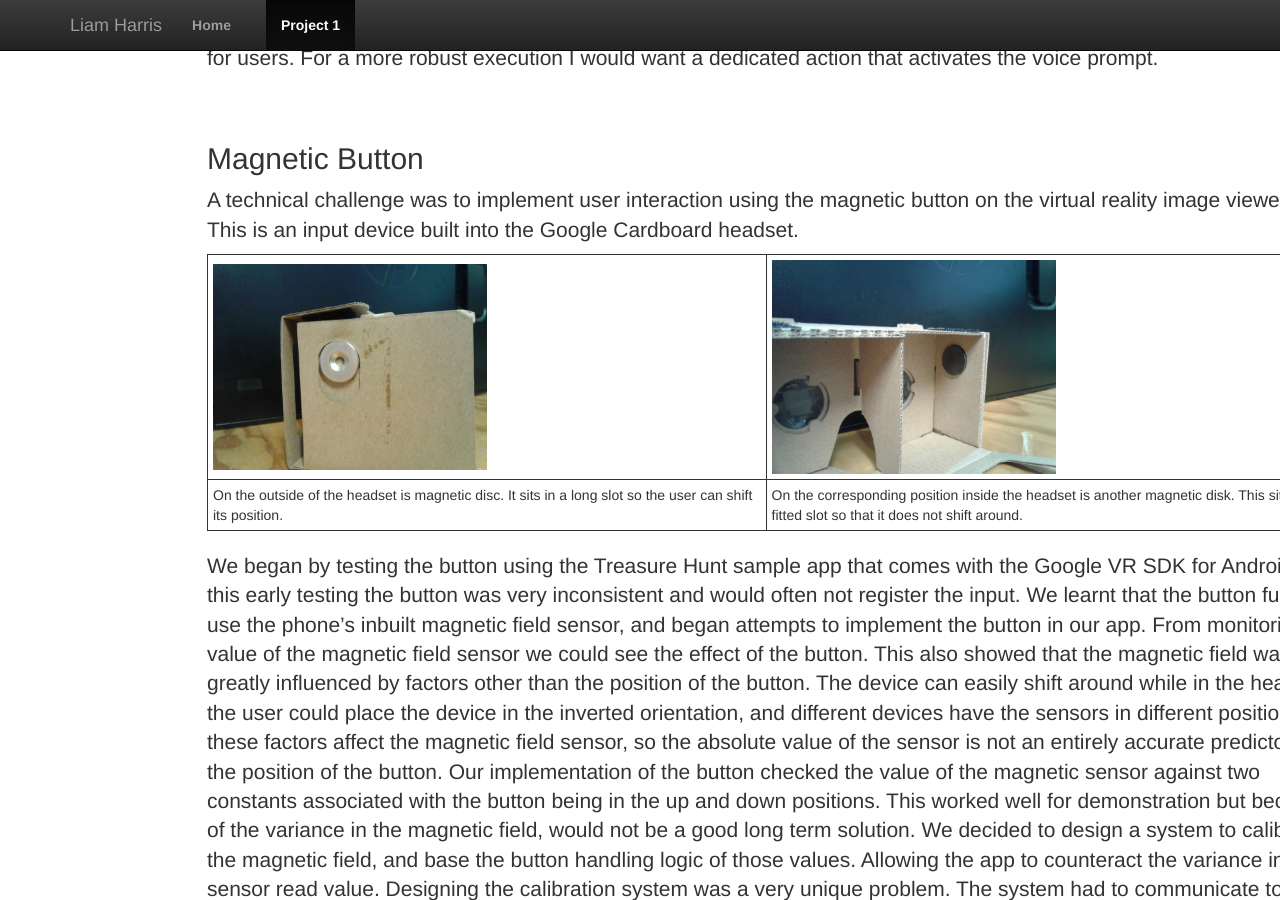
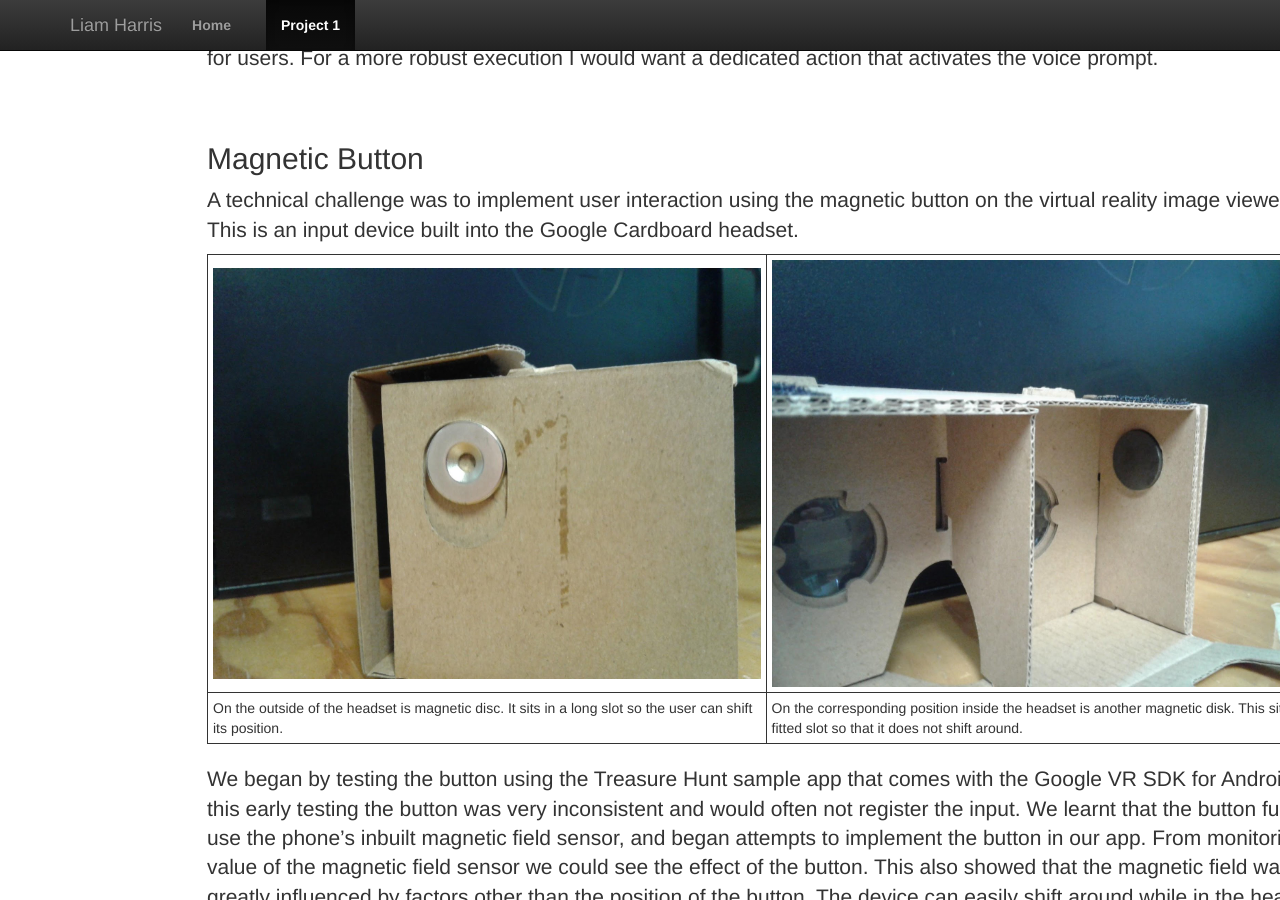
Before and after one commit to harrl7/harrl7.github.io, a Jekyll site: the page built from project1/index.html, in a window 1280 px wide and 900 px high, scrolled down 1029 px. Built offline with Jekyll 4.4.1, drawn with Linux system fonts in a browser that asks for light colours.

Commit message:
Create index.html

```diff
--- a/project1/index.html
+++ b/project1/index.html
@@ -31,7 +31,7 @@ title: Project 1
 	A technical challenge was to implement user interaction using the magnetic button on the virtual reality image viewer app. This is an input device built into the Google Cardboard headset.
 	<br>
 	<table>
-		<tr> <td><img src="/assets/img/mag1.jpg" width="50%"></td> 	    <td><img src="/assets/img/mag2.jpg" width="50%"></td> </tr>
+		<tr> <td><img src="/assets/img/mag1.jpg" width="100%"></td> 	    <td><img src="/assets/img/mag2.jpg" width="100%"></td> </tr>
 		<tr>
 			<td>On the outside of the headset is magnetic disc. It sits in a long slot so the user can shift its position.</td>
 			<td>On the corresponding position inside the headset is another magnetic disk. This sits in a fitted slot so that it does not shift around.</td>
```
